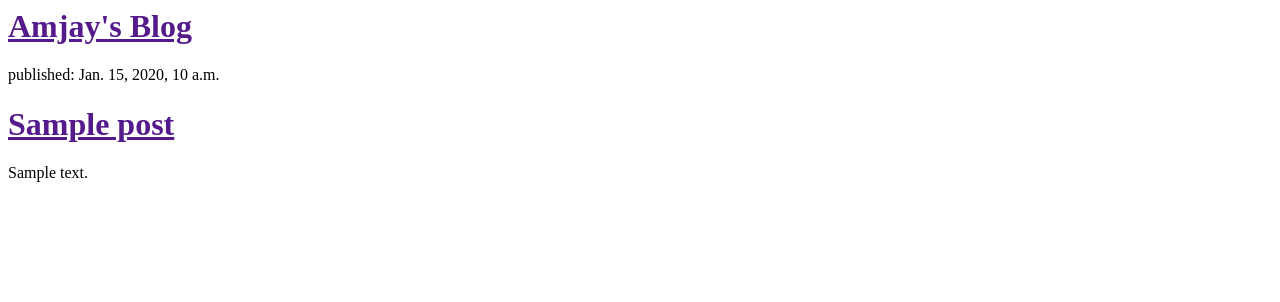
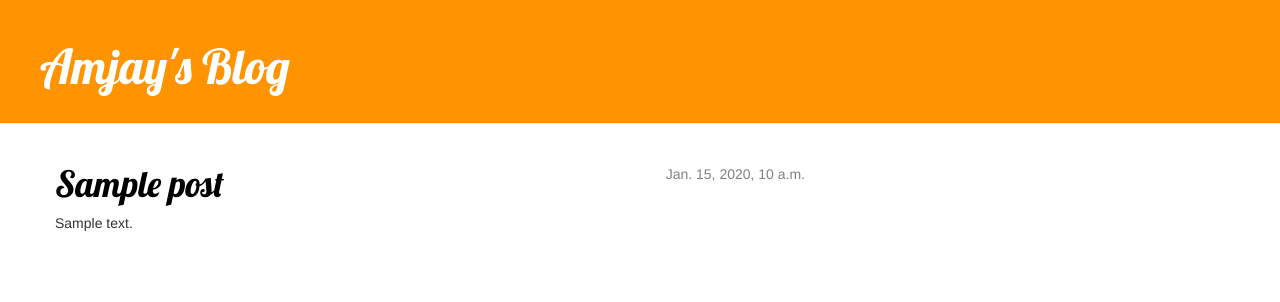
Before and after one commit to amjay31/my-first-blog, a Django app: template blog/templates/blog/post_list.html in a window 1280 px wide. Shown: the top 302 px of the page. Run offline with Django 3.2, Linux system fonts and the light colour scheme; the template is opened without the code that fills it: values that come from a table or form of the project are taken from there, others are empty; tables that the repository leaves empty hold one stand-in row (values such as "Sample post"); some libraries are stand-ins or nearby versions.

Commit message:
modified css template.

```diff
--- /dev/null
+++ b/blog/static/css/blog.css
@@ -0,0 +1,47 @@
+.page-header {
+    background-color: #ff9400;
+    margin-top: 0;
+    padding: 20px 20px 20px 40px;
+}
+
+.page-header h1, .page-header h1 a, .page-header h1 a:visited, .page-header h1 a:active {
+    color: #ffffff;
+    font-size: 36pt;
+    text-decoration: none;
+}
+
+.content {
+    margin-left: 40px;
+}
+
+h1, h2, h3, h4 {
+    font-family: 'Lobster', cursive;
+}
+
+.date {
+    float: right;
+    color: #828282;
+}
+
+.save {
+    float: right;
+}
+
+.post-form textarea, .post-form input {
+    width: 100%;
+}
+
+.top-menu, .top-menu:hover, .top-menu:visited {
+    color: #ffffff;
+    float: right;
+    font-size: 26pt;
+    margin-right: 20px;
+}
+
+.post {
+    margin-bottom: 70px;
+}
+
+.post h1 a, .post h1 a:visited {
+    color: #000000;
+}
--- a/blog/templates/blog/post_list.html
+++ b/blog/templates/blog/post_list.html
@@ -1,18 +1,31 @@
- 	<html>
+ {% load staticfiles %}
+    <html>
         <head>
             <title>Amjay's blog</title>
+            <link rel="stylesheet" href="//maxcdn.bootstrapcdn.com/bootstrap/3.2.0/css/bootstrap.min.css">
+            <link rel="stylesheet" href="//maxcdn.bootstrapcdn.com/bootstrap/3.2.0/css/bootstrap-theme.min.css">
+            <link rel="stylesheet" href="{% static 'css/blog.css' %}">
+            <link href="http://fonts.googleapis.com/css?family=Lobster&subset=latin,latin-ext" rel="stylesheet" type="text/css">
         </head>
         <body>
-            <div>
+            <div class = "page-header">
                 <h1><a href="">Amjay's Blog</a></h1>
             </div>
 
-            {% for post in posts %}
-                <div>
-                    <p>published: {{ post.published_date }}</p>
-                    <h1><a href="">{{ post.title }}</a></h1>
-                    <p>{{ post.text|linebreaks }}</p>
+            <div class="content container">
+                <div class="row">
+                    <div class="col-md-8">
+                        {% for post in posts %}
+                            <div class="post">
+                                <div class="date">
+                                    {{ post.published_date }}
+                                </div>
+                                <h1><a href="">{{ post.title }}</a></h1>
+                                <p>{{ post.text|linebreaks }}</p>
+                            </div>
+                        {% endfor %}
+                    </div>
                 </div>
-            {% endfor %}
+            </div>
         </body>
     </html>
--- a/blog/views.py
+++ b/blog/views.py
@@ -3,5 +3,5 @@ from django.utils import timezone
 from .models import Post
 
 def post_list(request):
-    posts = Post.objects.filter(published_date__lte=timezone.now()).order_by('published_date')
+    posts = Post.objects.filter(published_date__lte=timezone.now()).order_by('-published_date')
     return render(request, 'blog/post_list.html', {'posts': posts})
```
